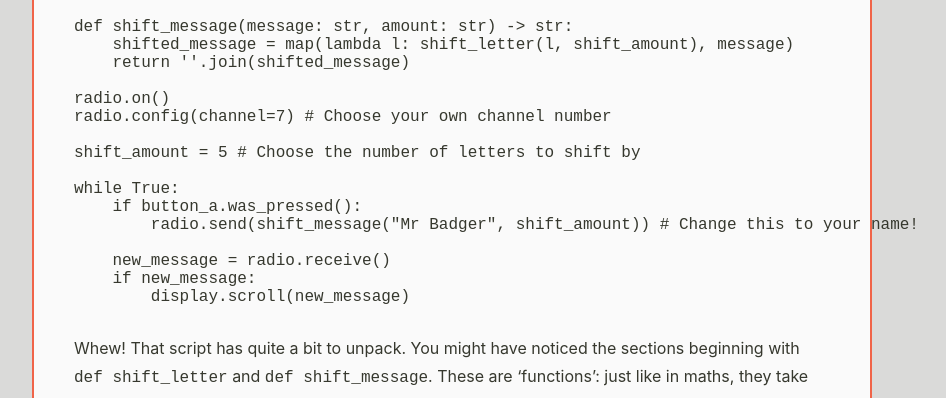
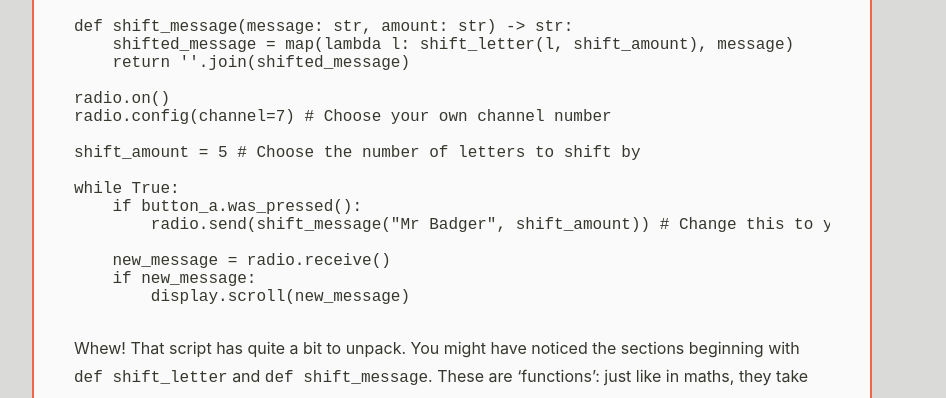
Before and after one commit to micro-bitwise/micro-bitwise.github.io, a Jekyll site: the page built from _tutorials/crypto-student-main.md, in a window 1280 px wide. Shown: the part 3225-3623 px from the top of the page, without its empty margins (188-1134 px from the left). Built offline with Jekyll 4.4.1, drawn with Linux system fonts in a browser that asks for light colours; nearby versions of some CDN libraries.

Commit message:
Ensure pre elements don't overflow their containers

```diff
--- a/_sass/_base.scss
+++ b/_sass/_base.scss
@@ -57,6 +57,11 @@ pre.highlight {
   margin: 0 0 1.75em;
 }
 
+pre {
+  max-width: 100%;
+  overflow-x: auto;
+}
+
 .page-wrapper {
   box-sizing: border-box;
   max-width: 840px;
```
